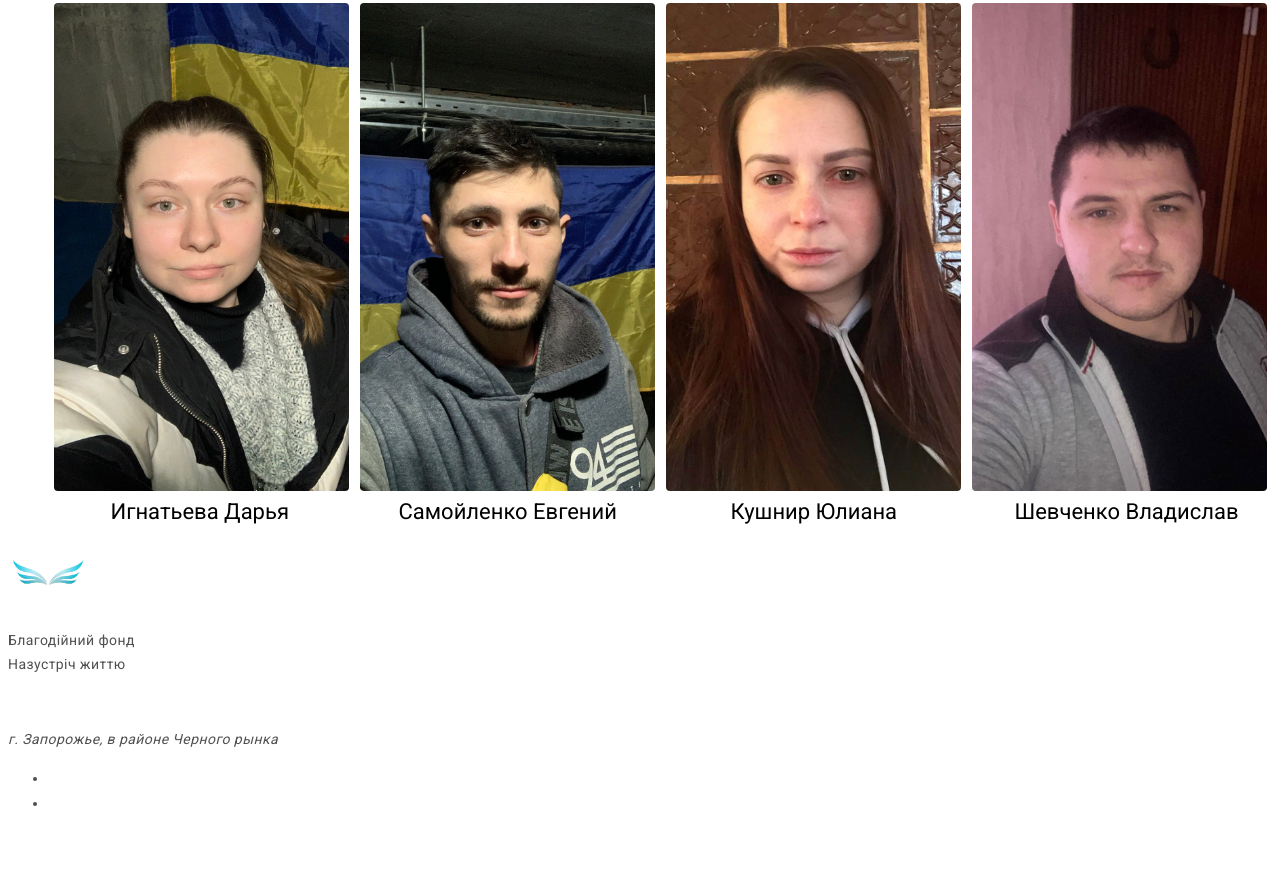
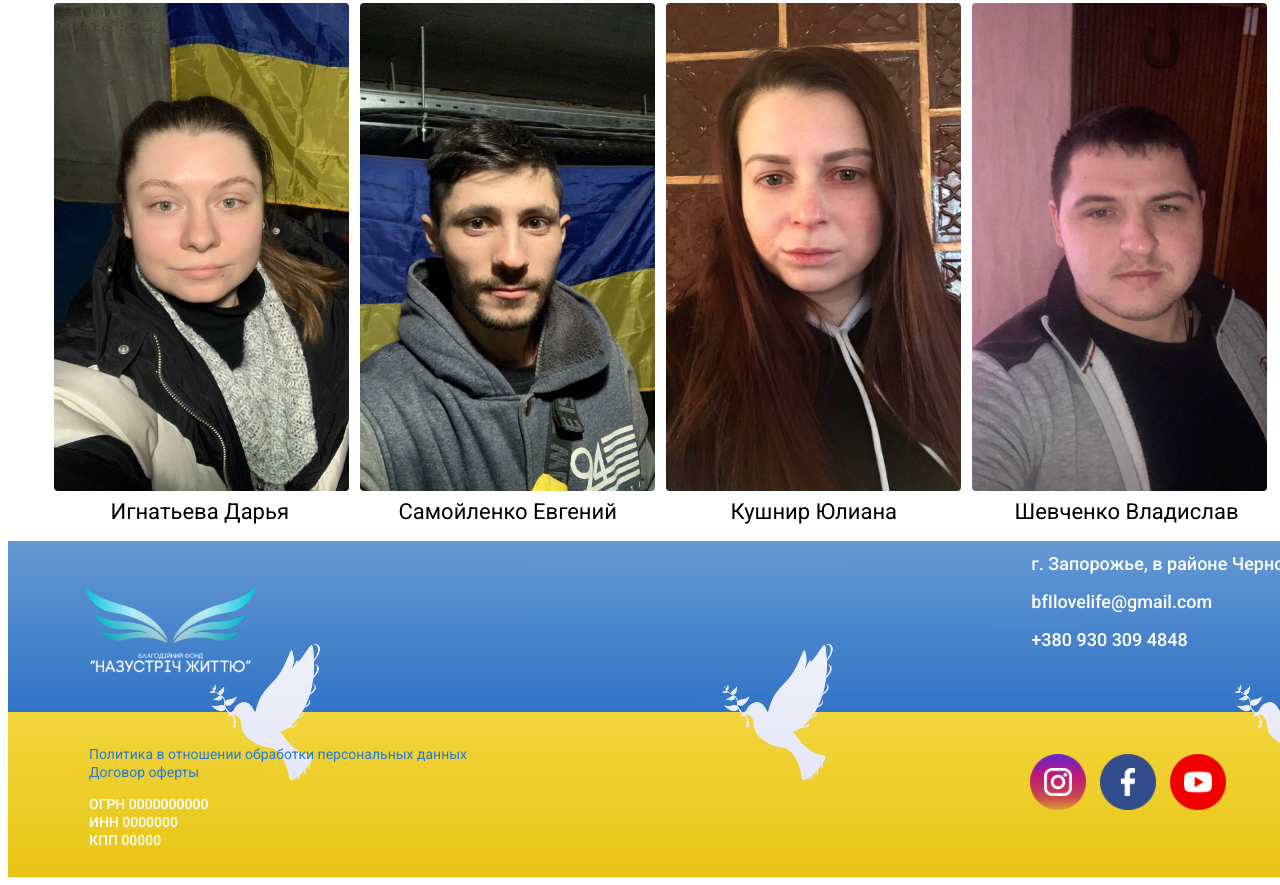
Before and after one commit to Kukovicya/-towards_life, a plain HTML site: page index.html in a window 1280 px wide. Shown: the part 2809-3694 px from the top of the page. Before the commit the page ends 3639 px from the top, so only its background shows below. Drawn offline with Linux system fonts and the light colour scheme.

Commit message:
alfa version

```diff
--- a/index.html
+++ b/index.html
@@ -144,21 +144,53 @@
        </div>
    </section>
 </main>
+
 <footer class="footer">
 <div class="footer-container" >
- <div class="logo-container">
-        <img src="./images/img_2.png" alt=" Назустріч життю " width="80px" height="80px" />
-        <p class="logo-small">Благодійний фонд</p>
-        <p class="logo-big">Назустріч життю</p>
-    </div>
+
+<div class="footer-up" >
+
+<div class="logos-container">
+    <img class="img-logos" src="./images/img_6.png" alt=" Назустріч життю " width="196px" height="186px" />
+</div>
     <div class="footer-info" >
         <address>
-            <p class="point">г. Запорожье, в районе Черного рынка</p>
+
             <ul class="footer-list">
-                <li> <a href="mailto:bfIlovelife@gmail.com" class="link"> bfIlovelife@gmail.com</a> </li>
-                <li> <a href="tel:+3809303094848" class="link">+380 930 309 4848</a> </li>
+                <li class="fu"><a href="https://goo.gl/maps/vcT5tVPMS2JFW7Xt5" class="link ">г. Запорожье, в районе Черного рынка</a></li>
+                <li class="fu"> <a href="mailto:bfIlovelife@gmail.com" class="link "> bfIlovelife@gmail.com</a> </li>
+                <li class="fu"> <a href="tel:+3809303094848" class="link ">+380 930 309 4848</a> </li>
             </ul>
         </address>
     </div>
+
+</div>
+<div class="footer-down" >
+<div class="footer-left">
+    <ul class="list-one" >
+        <li class="one-item" >Политика в отношении обработки персональных данных</li>
+        <li class="one-item">Договор оферты</li>
+    </ul>
+    <ul class="list-tu" >
+        <li class="tu-item">ОГРН 0000000000</li>
+        <li class="tu-item">ИНН 0000000</li>
+        <li class="tu-item">КПП 00000</li>
+    </ul>
+</div>
+<div class="footer-right">
+    <div class="line-footer">
+    <div class="line-link">
+        <ul class="line-list">
+            <li class="line-list-item"><img class="img-soc" src="./images/insta.png" alt=" Назустріч життю "
+                    width="56px" height="56px" /></li>
+            <li class="line-list-item"><img class="img-soc" src="./images/face.png" alt=" Назустріч життю " width="56px"
+                    height="56px" /></li>
+            <li class="line-list-item"><img class="img-soc" src="./images/you.png" alt=" Назустріч життю " width="56px"
+                    height="56px" /></li>
+        </ul>
+    </div>
+</div>
+</div>
+</div>
 </div>
 </footer>
--- a/main.css
+++ b/main.css
@@ -407,3 +407,77 @@ a {
 .vlad {
   margin-left: 43px;
 }
+.footer-container {
+  background-image: linear-gradient(
+      rgba(250, 250, 250, 0.4),
+      rgba(5, 21, 236, 0.09)
+    ),
+    url(../images/fot.JPG);
+  background-size: 35%;
+  width: 1465px;
+  height: 336px;
+  font-family: Roboto;
+  font-size: 18px;
+  font-style: normal;
+  font-weight: 500;
+  line-height: 21px;
+  letter-spacing: 0em;
+  text-align: left;
+  color: #fff;
+}
+.footer-up {
+  display: flex;
+  justify-content: space-between;
+}
+.footer-down {
+  display: flex;
+  justify-content: space-between;
+}
+.logos-container {
+  margin-left: 64px;
+}
+.footer-info {
+  margin-right: 78px;
+}
+.footer-list {
+  list-style: none;
+  font-family: Roboto;
+  font-size: 12px;
+  font-style: normal;
+  font-weight: 400;
+  line-height: 14px;
+  letter-spacing: 0em;
+  text-align: left;
+  color: rgba(255, 255, 255, 1);
+}
+.fu {
+  margin-bottom: 17px;
+}
+.footer-left {
+  margin-left: 41px;
+}
+.list-one {
+  list-style: none;
+  font-family: Roboto;
+  font-size: 14px;
+  font-style: normal;
+  font-weight: 400;
+  line-height: 18px;
+  letter-spacing: 0em;
+  text-align: left;
+  color: rgba(34, 120, 214, 1);
+}
+.list-tu {
+  list-style: none;
+  font-family: Roboto;
+  font-size: 14px;
+  font-style: normal;
+  font-weight: 500;
+  line-height: 18px;
+  letter-spacing: 0em;
+  text-align: left;
+  color: rgba(255, 255, 255, 1);
+}
+.footer-right {
+  margin-right: 157px;
+}
```
Also changed, not shown: images/fot.JPG (renamed from images/bd51ecca58ea9962645a5238fd0a1dde.png), images/podwal.png (added).
